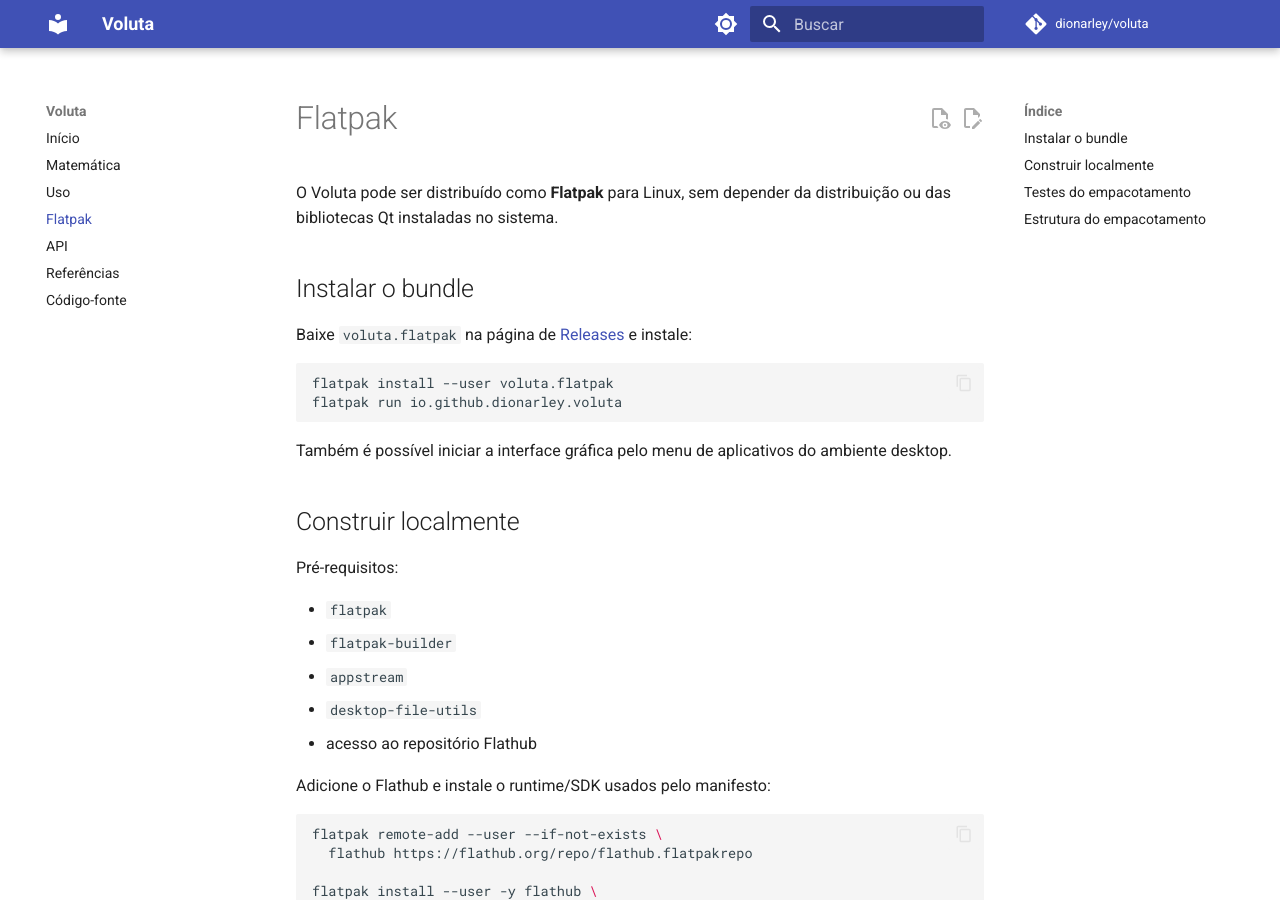
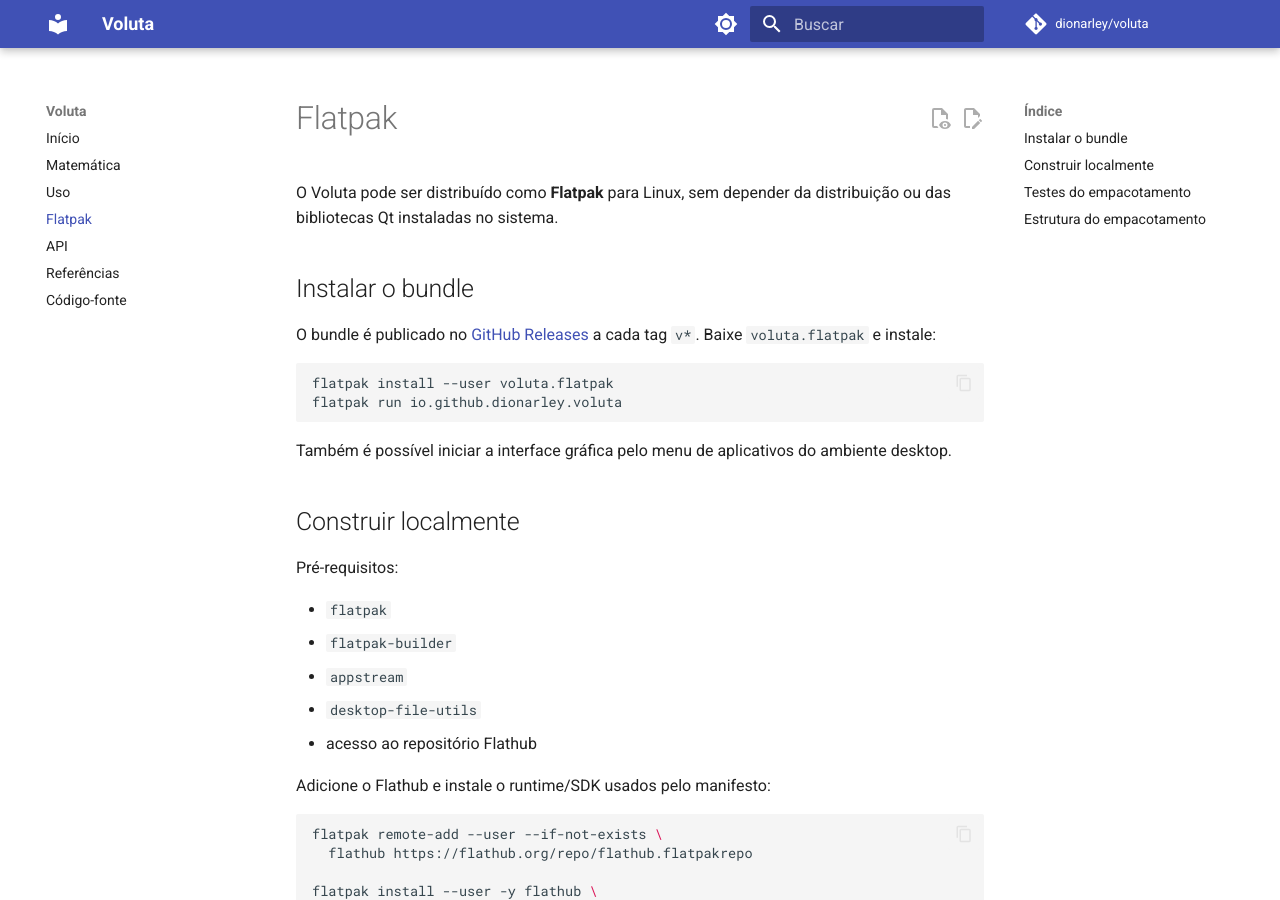
Before and after one commit to dionarley/voluta, an MkDocs documentation site: the page built from docs/flatpak.md, in a window 1280 px wide and 900 px high. Built offline with MkDocs 1.6.1 and Material for MkDocs 9.7.7, drawn with Linux system fonts in a browser that asks for light colours; comment, search, counter and statistics services are not loaded.

Commit message:
docs: esclarece publicação do bundle Flatpak

````diff
--- a/docs/flatpak.md
+++ b/docs/flatpak.md
@@ -5,8 +5,8 @@ distribuição ou das bibliotecas Qt instaladas no sistema.
 
 ## Instalar o bundle
 
-Baixe `voluta.flatpak` na página de
-[Releases](https://github.com/dionarley/voluta/releases/latest) e instale:
+O bundle é publicado no [GitHub Releases](https://github.com/dionarley/voluta/releases/latest)
+a cada tag `v*`. Baixe `voluta.flatpak` e instale:
 
 ```bash
 flatpak install --user voluta.flatpak
````
Also changed, not shown: README.md (+2 -2 lines).
